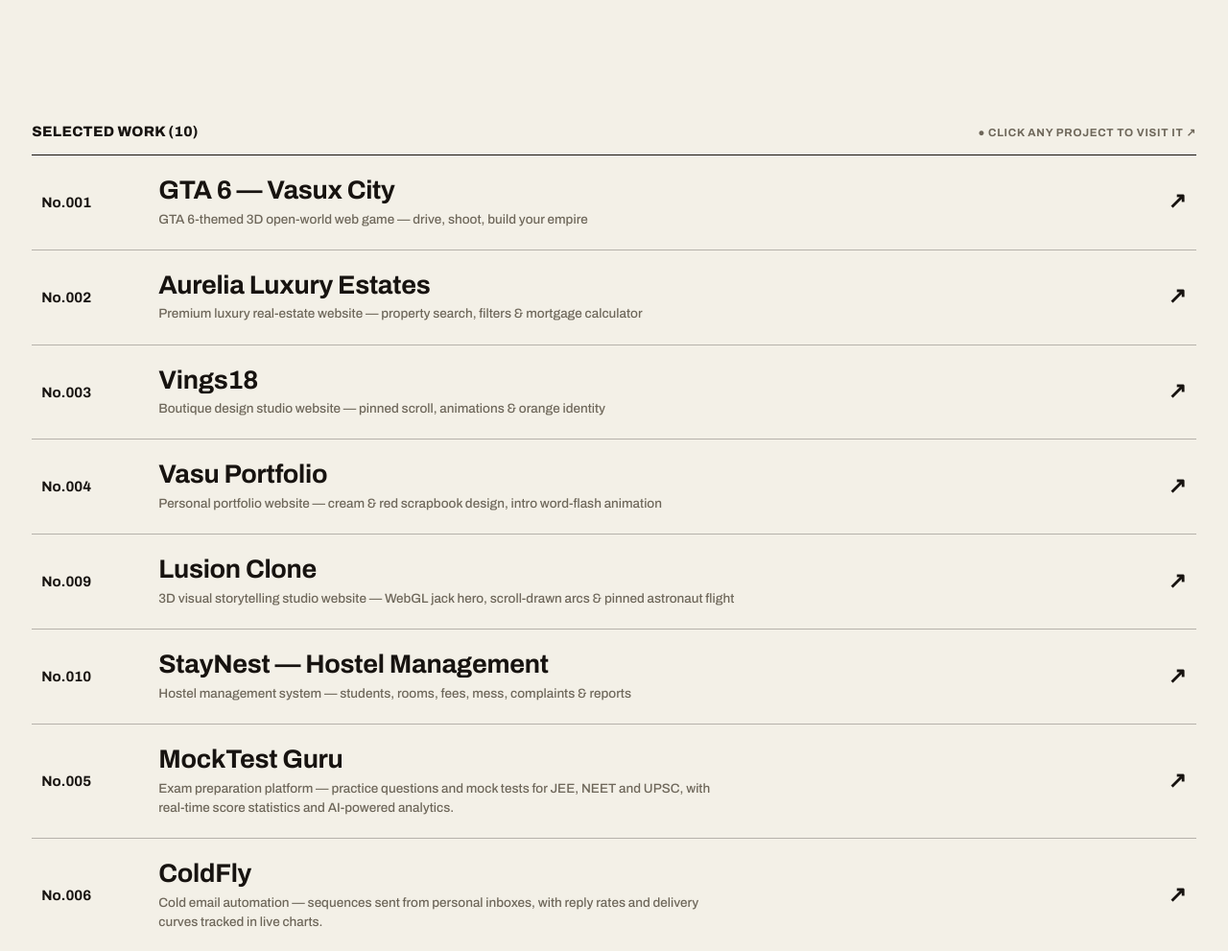
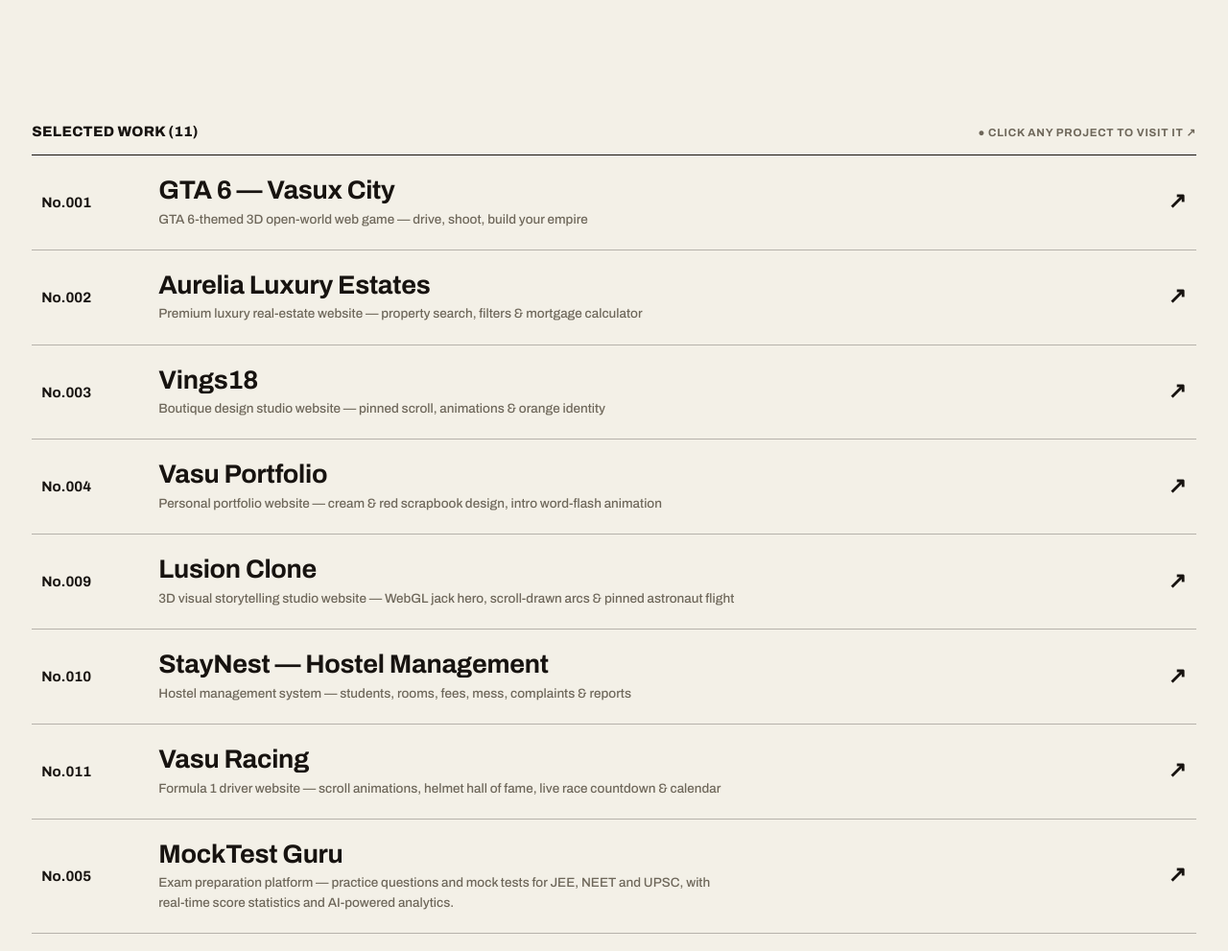
Before and after one commit to vasuu-ai99/daily-websites, a plain HTML site: page vasux-portfolio/index.html in a window 1280 px wide. Shown: the part 3040-4031 px from the top of the page at 96% size. Drawn offline with Linux system fonts and the light colour scheme.

Commit message:
Add Vasu Racing to main portfolio Selected Work (11 projects)

```diff
--- a/vasux-portfolio/index.html
+++ b/vasux-portfolio/index.html
@@ -144,7 +144,7 @@
   <!-- SELECTED WORK -->
   <section class="work wrap" id="work">
     <div class="work-head rv">
-      <span class="t">Selected Work (10)</span>
+      <span class="t">Selected Work (11)</span>
       <span class="hint">● Click any project to visit it ↗</span>
     </div>
 
@@ -176,6 +176,11 @@
     <a class="wrow rv" href="https://staynest-hostel-management-vasuxpareek24s-projects.vercel.app" target="_blank" rel="noopener" data-img="assets/img/preview-staynest.jpg">
       <span class="no">No.010</span>
       <span><span class="nm">StayNest — Hostel Management</span><span class="cat">Hostel management system — students, rooms, fees, mess, complaints &amp; reports</span></span>
+      <span class="arr">↗</span>
+    </a>
+    <a class="wrow rv" href="https://vasu-racing-vasuxpareek24s-projects.vercel.app" target="_blank" rel="noopener" data-img="assets/img/preview-vasuracing.jpg">
+      <span class="no">No.011</span>
+      <span><span class="nm">Vasu Racing</span><span class="cat">Formula 1 driver website — scroll animations, helmet hall of fame, live race countdown &amp; calendar</span></span>
       <span class="arr">↗</span>
     </a>
     <a class="wrow rv" href="https://www.mocktest.guru" target="_blank" rel="noopener" data-img="assets/img/preview-mocktest.jpg">
```
